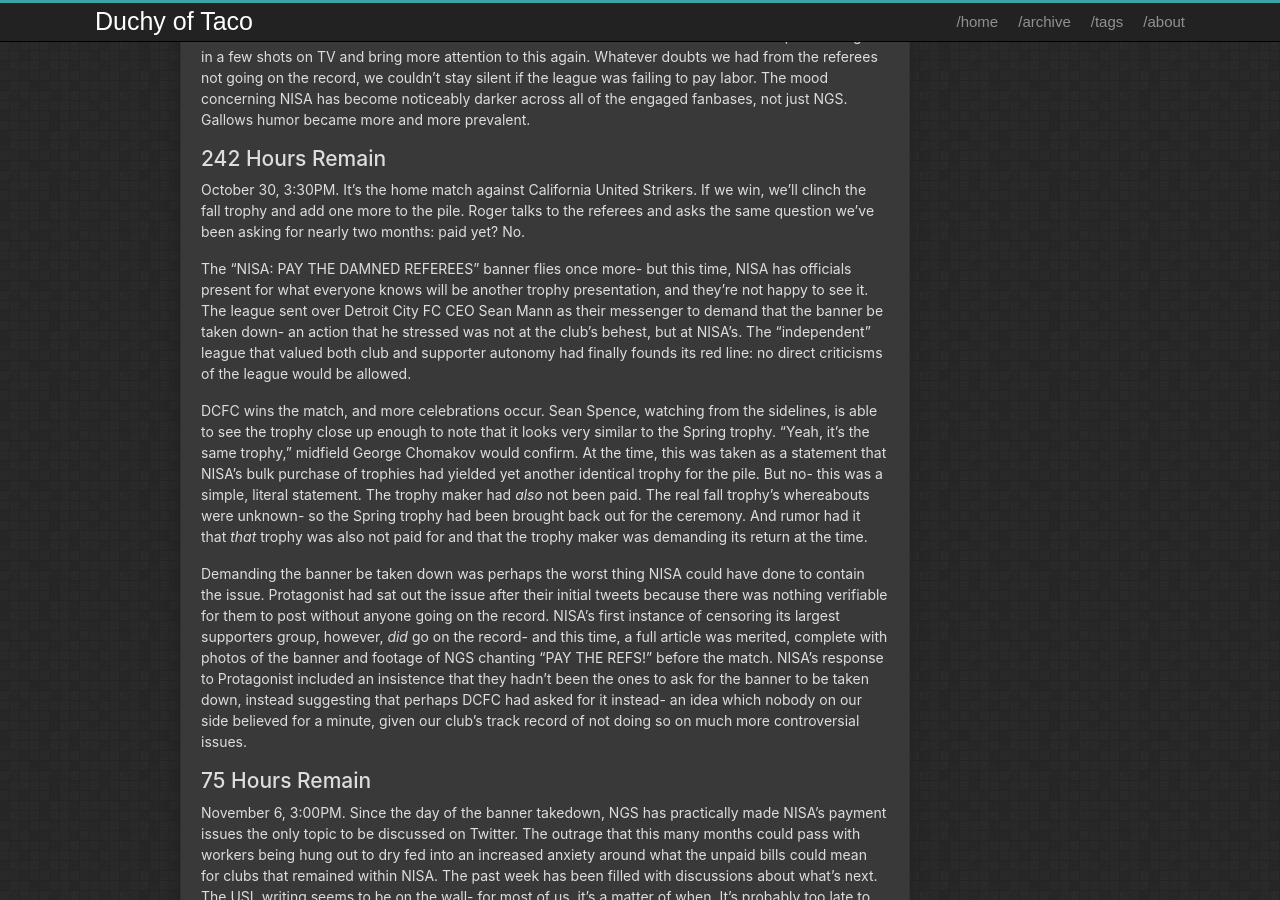
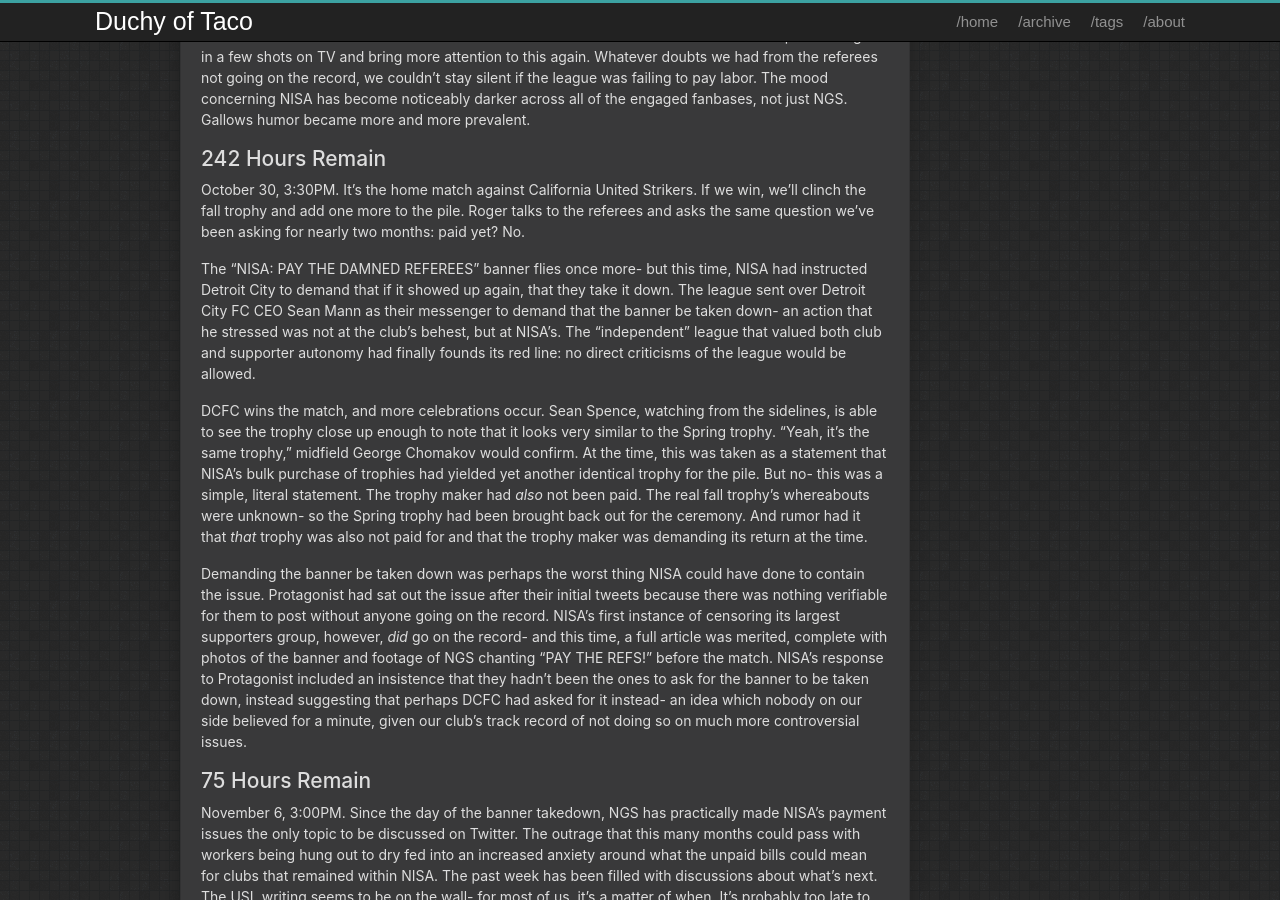
Before and after one commit to tacoman/tacoman.github.io, a Jekyll site: the page built from _posts/2021-12-05-nisa-cycle-the-final-spiral.markdown, in a window 1280 px wide and 900 px high, scrolled down 3540 px. Built offline with Jekyll 4.4.1, drawn with Linux system fonts in a browser that asks for light colours.

Commit message:
fact check from Novak

```diff
--- a/_posts/2021-12-05-nisa-cycle-the-final-spiral.markdown
+++ b/_posts/2021-12-05-nisa-cycle-the-final-spiral.markdown
@@ -156,7 +156,7 @@
 Roger talks to the referees and asks the same question we've been asking for nearly two months: paid yet?
 No.
 
-The "NISA: PAY THE DAMNED REFEREES" banner flies once more- but this time, NISA has officials present for what everyone knows will be another trophy presentation, and they're not happy to see it.
+The "NISA: PAY THE DAMNED REFEREES" banner flies once more- but this time, NISA had instructed Detroit City to demand that if it showed up again, that they take it down.
 The league sent over Detroit City FC CEO Sean Mann as their messenger to demand that the banner be taken down- an action that he stressed was not at the club's behest, but at NISA's.
 The "independent" league that valued both club and supporter autonomy had finally founds its red line: no direct criticisms of the league would be allowed.
 
```
